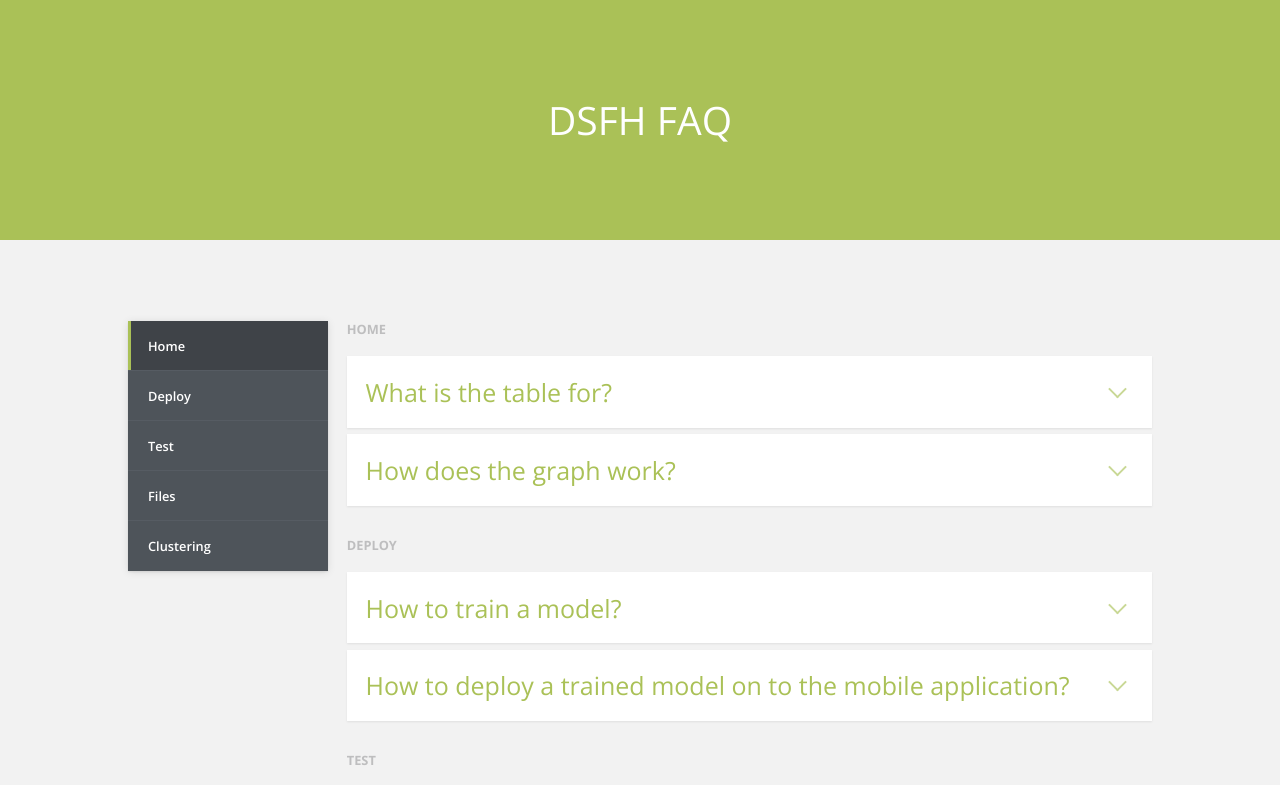
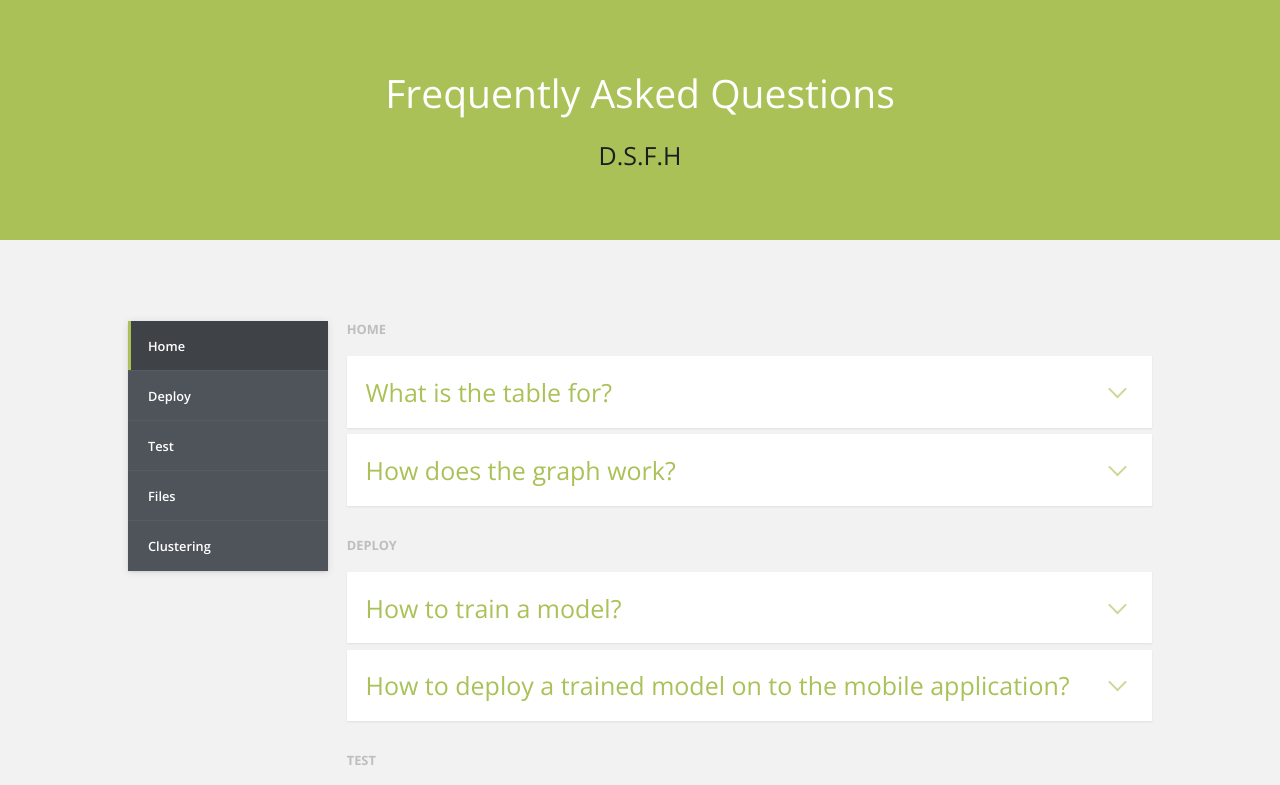
Before and after one commit to ST2-EV/ST2-EV.github.io, a plain HTML site: page index.html in a window 1280 px wide. Shown: the top 785 px of the page. Drawn offline with nearby package versions, Linux system fonts and the light colour scheme.

Commit message:
added icon

```diff
--- a/index.html
+++ b/index.html
@@ -2,6 +2,7 @@
 <html lang="en">
 <head>
   <meta charset="UTF-8">
+  <link rel="icon" href="assets/favicon.ico" />
   <meta name="viewport" content="width=device-width, initial-scale=1">
   <script>document.getElementsByTagName("html")[0].className += " js";</script>
   <link rel="stylesheet" href="assets/css/style.css">
@@ -10,7 +11,8 @@
 <body>
 <header class="cd-header flex flex-column flex-center">
   <div class="text-component text-center">
-    <h1>DSFH FAQ</h1>
+	<h1>Frequently Asked Questions</h1>
+	<h4>D.S.F.H</h4>
   </div>
 </header>
 
```
Also changed, not shown: assets/favicon.ico (added).
